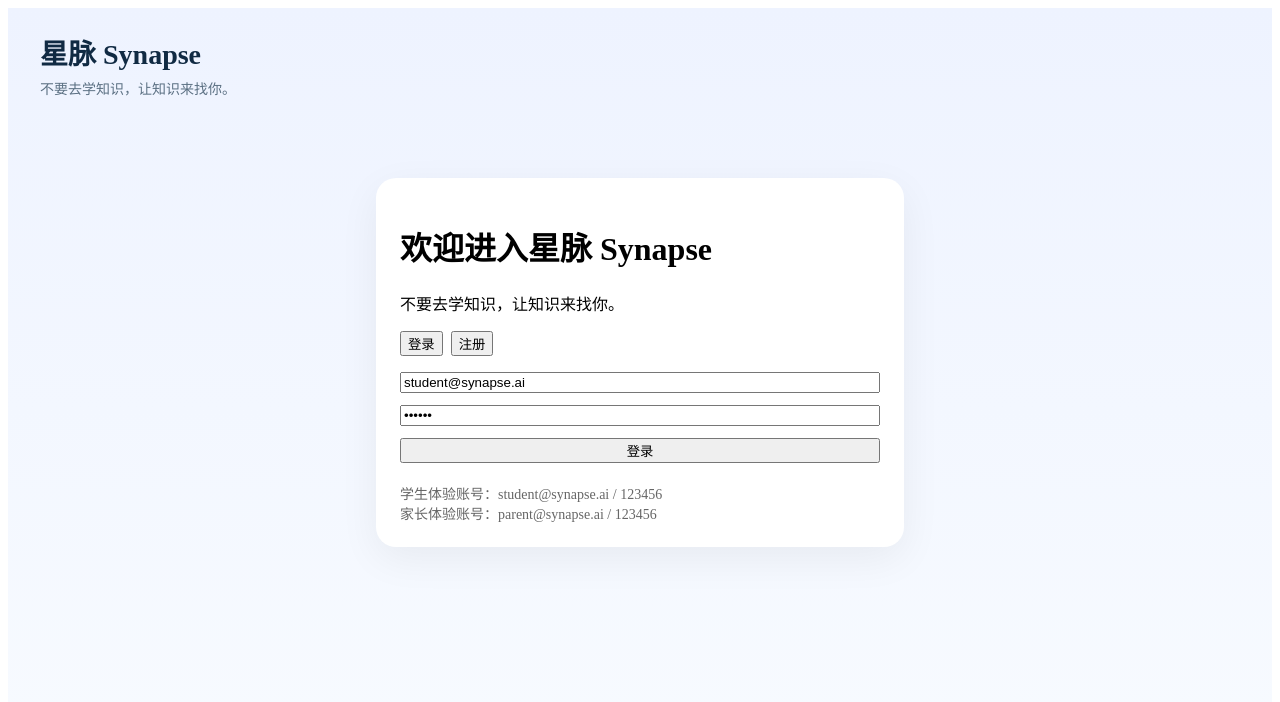
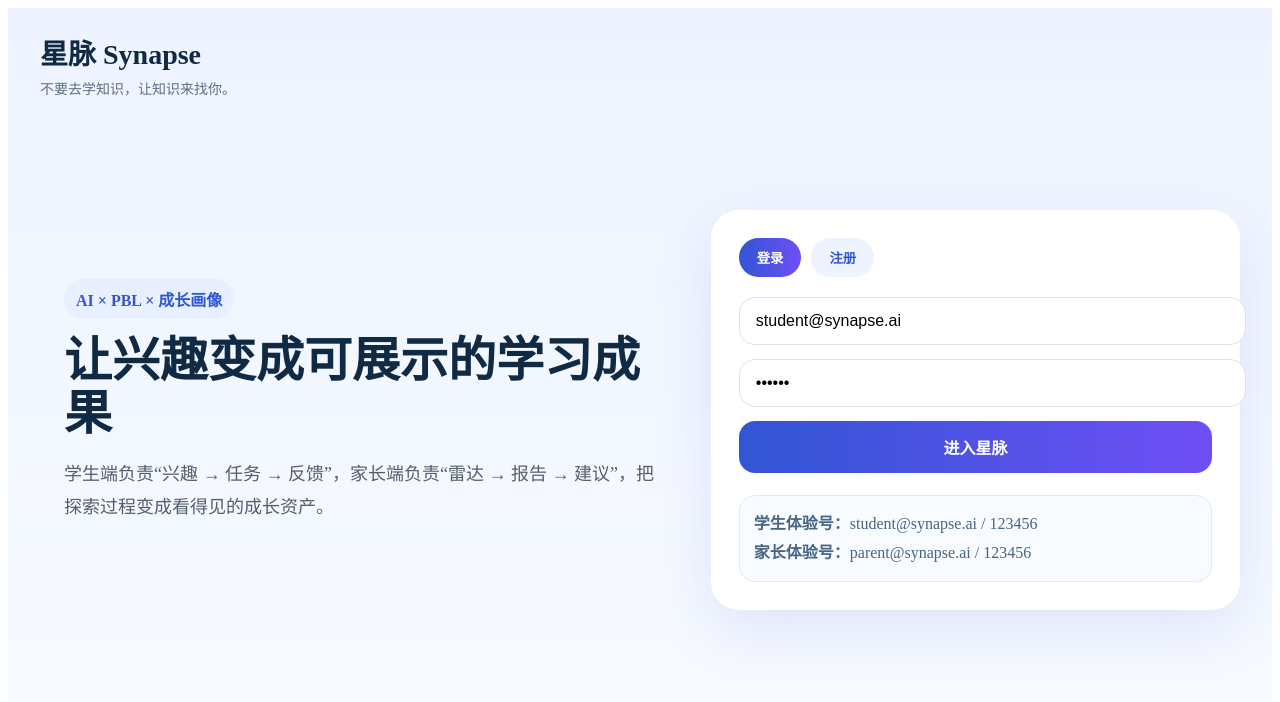
Before and after one commit to colorpeng/synapse-v1, a React (Vite) app in the folder frontend/: page / in a window 1280 px wide. Shown: the top 702 px of the page. Built offline with nearby package versions, Linux system fonts and the light colour scheme; no server answers.

Commit message:
Update LoginPage.tsx
feat parent ai ui and student personalization

```diff
--- a/frontend/src/pages/LoginPage.tsx
+++ b/frontend/src/pages/LoginPage.tsx
@@ -1,73 +1,183 @@
-import { FormEvent, useState } from 'react';
+import { useState } from 'react';
 import { useNavigate } from 'react-router-dom';
 import { apiFetch } from '../api/client';
-import type { AuthResponse, UserRole } from '../types';
+import type { AuthResponse } from '../types';
 
 export function LoginPage() {
   const navigate = useNavigate();
   const [mode, setMode] = useState<'login' | 'register'>('login');
-  const [role, setRole] = useState<UserRole>('student');
-  const [name, setName] = useState('');
   const [email, setEmail] = useState('student@synapse.ai');
   const [password, setPassword] = useState('123456');
+  const [name, setName] = useState('');
   const [error, setError] = useState('');
   const [loading, setLoading] = useState(false);
 
-  async function handleSubmit(e: FormEvent) {
-    e.preventDefault();
+  async function handleSubmit() {
+    setLoading(true);
     setError('');
-    setLoading(true);
 
     try {
       const path = mode === 'login' ? '/auth/login' : '/auth/register';
-      const payload = mode === 'login' ? { email, password } : { name, email, password, role };
+      const body = mode === 'login'
+        ? { email, password }
+        : { name, email, password, role: 'student' };
+
       const result = await apiFetch<AuthResponse>(path, {
         method: 'POST',
-        body: JSON.stringify(payload)
+        body: JSON.stringify(body)
       });
 
       localStorage.setItem('synapse_token', result.token);
       localStorage.setItem('synapse_user', JSON.stringify(result.user));
+
       navigate(result.user.role === 'student' ? '/student' : '/parent');
     } catch (err) {
-      setError(err instanceof Error ? err.message : '操作失败');
+      setError(err instanceof Error ? err.message : '请求失败');
     } finally {
       setLoading(false);
     }
   }
 
   return (
-    <div style={{ maxWidth: 480, margin: '48px auto', background: '#fff', borderRadius: 20, padding: 24, boxShadow: '0 12px 40px rgba(0,0,0,0.06)' }}>
-      <h1>欢迎进入星脉 Synapse</h1>
-      <p>不要去学知识，让知识来找你。</p>
-
-      <div style={{ display: 'flex', gap: 8, marginBottom: 16 }}>
-        <button onClick={() => setMode('login')}>登录</button>
-        <button onClick={() => setMode('register')}>注册</button>
+    <div style={pageStyle}>
+      <div style={heroStyle}>
+        <div style={heroBadge}>AI × PBL × 成长画像</div>
+        <h1 style={titleStyle}>让兴趣变成可展示的学习成果</h1>
+        <p style={descStyle}>
+          学生端负责“兴趣 → 任务 → 反馈”，家长端负责“雷达 → 报告 → 建议”，把探索过程变成看得见的成长资产。
+        </p>
       </div>
 
-      <form onSubmit={handleSubmit} style={{ display: 'grid', gap: 12 }}>
+      <div style={cardStyle}>
+        <div style={tabWrapStyle}>
+          <button onClick={() => setMode('login')} style={tabStyle(mode === 'login')}>登录</button>
+          <button onClick={() => setMode('register')} style={tabStyle(mode === 'register')}>注册</button>
+        </div>
+
         {mode === 'register' && (
-          <>
-            <input value={name} onChange={(e) => setName(e.target.value)} placeholder="姓名" />
-            <select value={role} onChange={(e) => setRole(e.target.value as UserRole)}>
-              <option value="student">学生</option>
-              <option value="parent">家长</option>
-            </select>
-          </>
+          <input
+            placeholder="姓名"
+            value={name}
+            onChange={(e) => setName(e.target.value)}
+            style={inputStyle}
+          />
         )}
 
-        <input value={email} onChange={(e) => setEmail(e.target.value)} placeholder="邮箱" />
-        <input type="password" value={password} onChange={(e) => setPassword(e.target.value)} placeholder="密码" />
+        <input
+          placeholder="邮箱"
+          value={email}
+          onChange={(e) => setEmail(e.target.value)}
+          style={inputStyle}
+        />
+        <input
+          type="password"
+          placeholder="密码"
+          value={password}
+          onChange={(e) => setPassword(e.target.value)}
+          style={inputStyle}
+        />
 
-        <button type="submit" disabled={loading}>{loading ? '提交中...' : mode === 'login' ? '登录' : '注册'}</button>
-        {error && <div style={{ color: 'crimson' }}>{error}</div>}
-      </form>
+        <button onClick={handleSubmit} disabled={loading} style={submitStyle}>
+          {loading ? '处理中...' : mode === 'login' ? '进入星脉' : '创建账号'}
+        </button>
 
-      <div style={{ marginTop: 20, fontSize: 14, color: '#666' }}>
-        <div>学生体验账号：student@synapse.ai / 123456</div>
-        <div>家长体验账号：parent@synapse.ai / 123456</div>
+        {error && <div style={{ color: '#c62828', fontWeight: 700 }}>{error}</div>}
+
+        <div style={demoBoxStyle}>
+          <div><strong>学生体验号：</strong>student@synapse.ai / 123456</div>
+          <div><strong>家长体验号：</strong>parent@synapse.ai / 123456</div>
+        </div>
       </div>
     </div>
   );
 }
+
+const pageStyle: React.CSSProperties = {
+  display: 'grid',
+  gridTemplateColumns: '1.1fr 0.9fr',
+  gap: 24,
+  alignItems: 'center',
+  minHeight: '70vh'
+};
+
+const heroStyle: React.CSSProperties = {
+  padding: 24
+};
+
+const heroBadge: React.CSSProperties = {
+  display: 'inline-block',
+  padding: '8px 12px',
+  borderRadius: 999,
+  background: '#e8efff',
+  color: '#3156d3',
+  fontWeight: 700,
+  marginBottom: 16
+};
+
+const titleStyle: React.CSSProperties = {
+  fontSize: 48,
+  lineHeight: 1.1,
+  margin: '0 0 16px',
+  color: '#102a43'
+};
+
+const descStyle: React.CSSProperties = {
+  fontSize: 18,
+  lineHeight: 1.8,
+  color: '#52606d',
+  maxWidth: 640
+};
+
+const cardStyle: React.CSSProperties = {
+  background: '#fff',
+  borderRadius: 28,
+  padding: 28,
+  boxShadow: '0 20px 60px rgba(49,86,211,0.12)',
+  display: 'grid',
+  gap: 14
+};
+
+const tabWrapStyle: React.CSSProperties = {
+  display: 'flex',
+  gap: 10,
+  marginBottom: 6
+};
+
+const tabStyle = (active: boolean): React.CSSProperties => ({
+  border: 'none',
+  borderRadius: 999,
+  padding: '10px 18px',
+  background: active ? 'linear-gradient(90deg, #3156d3, #6f4ef6)' : '#eef4ff',
+  color: active ? '#fff' : '#3156d3',
+  fontWeight: 700,
+  cursor: 'pointer'
+});
+
+const inputStyle: React.CSSProperties = {
+  width: '100%',
+  padding: '14px 16px',
+  borderRadius: 16,
+  border: '1px solid #d9e2ec',
+  fontSize: 16
+};
+
+const submitStyle: React.CSSProperties = {
+  border: 'none',
+  borderRadius: 16,
+  padding: '14px 16px',
+  background: 'linear-gradient(90deg, #3156d3, #6f4ef6)',
+  color: '#fff',
+  fontWeight: 800,
+  fontSize: 16,
+  cursor: 'pointer'
+};
+
+const demoBoxStyle: React.CSSProperties = {
+  marginTop: 8,
+  padding: 14,
+  borderRadius: 16,
+  background: '#f8fbff',
+  border: '1px solid #dbeafe',
+  color: '#486581',
+  lineHeight: 1.8
+};
```
